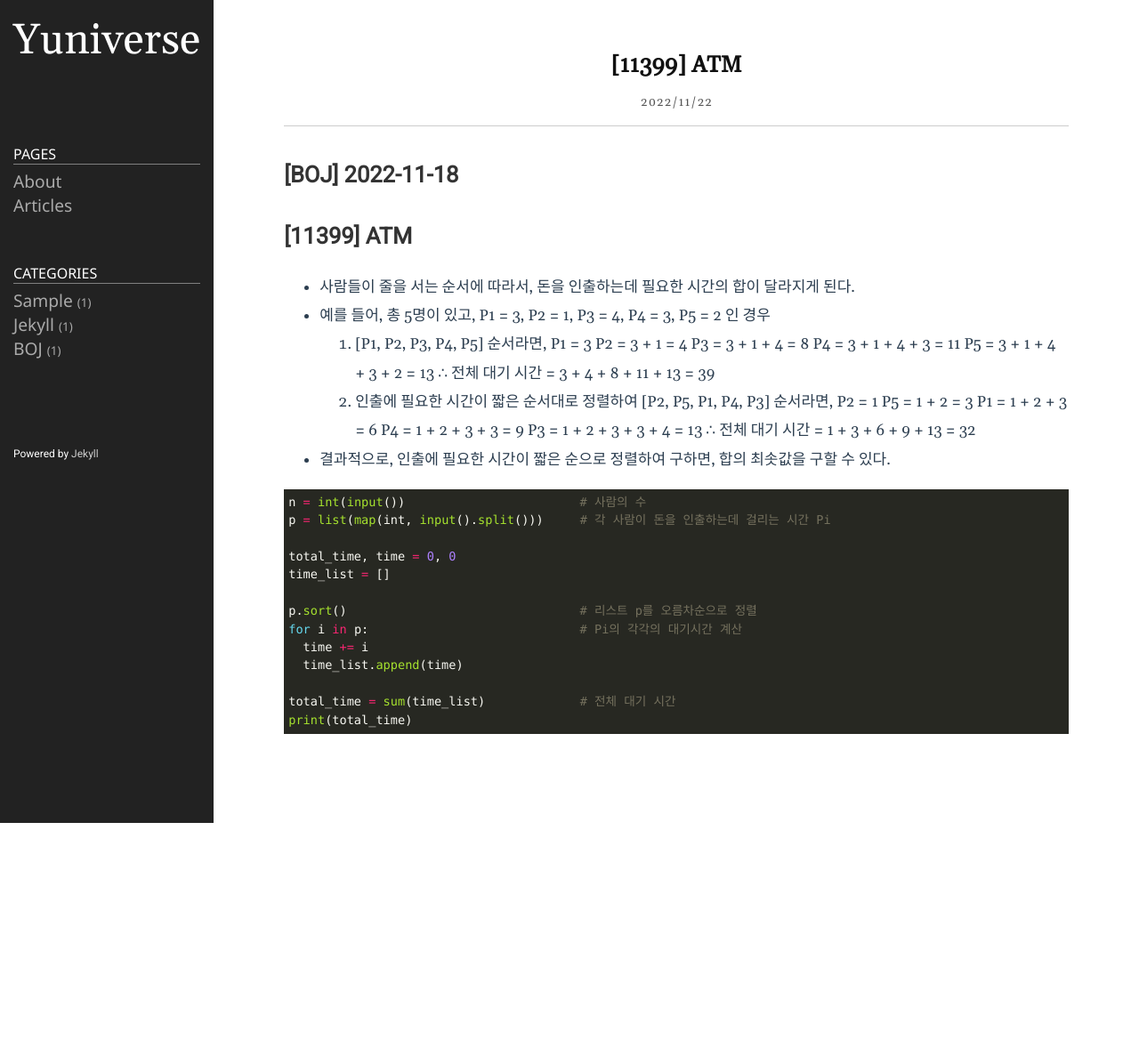
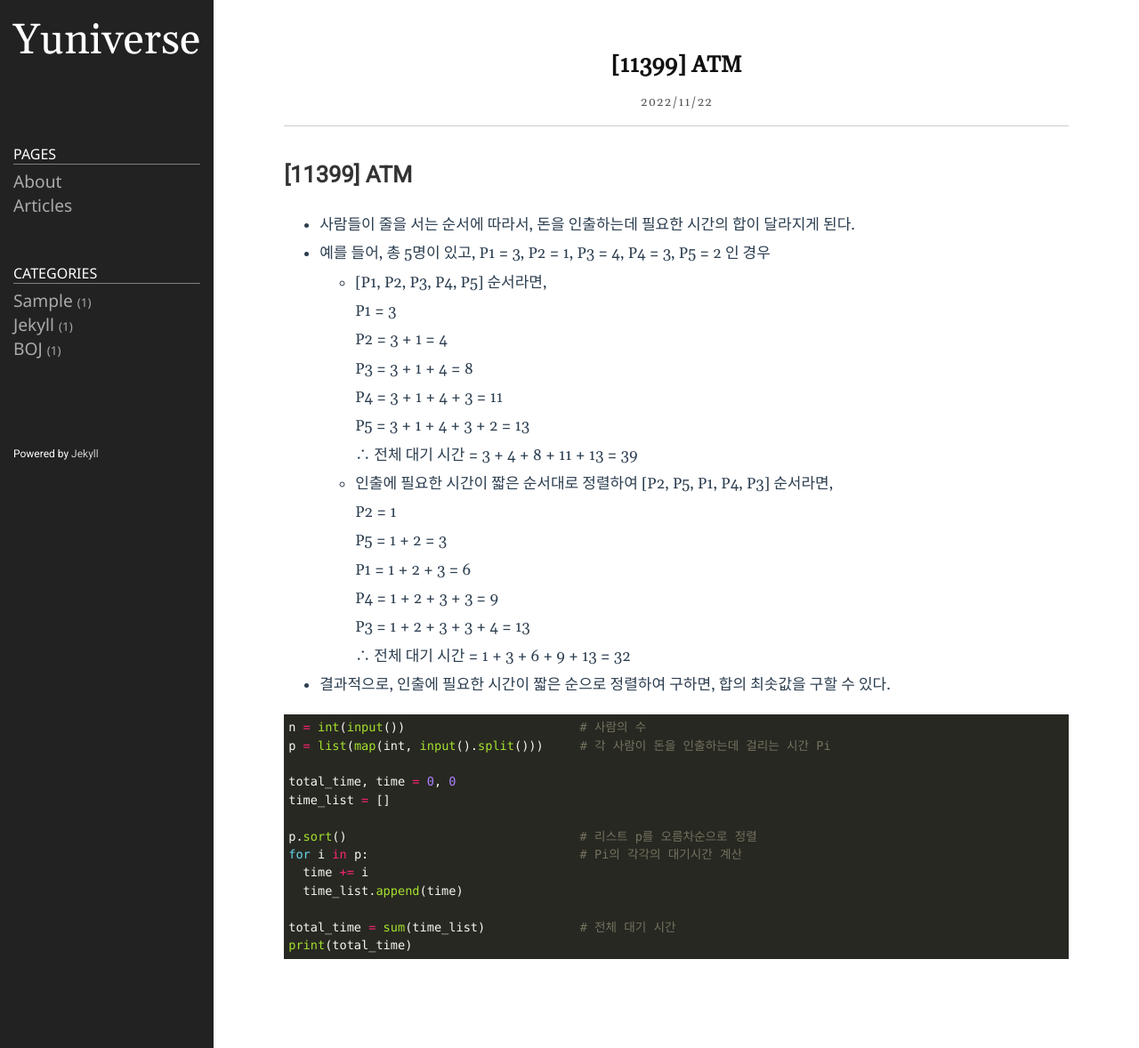
Before and after one commit to YujunWON/yujunwon.github.io, a Jekyll site: the page built from _posts/2022-11-22-boj-11399.md, in a window 1280 px wide. Shown: the whole page at 89% size. Built offline with Jekyll 4.4.1, drawn with Linux system fonts in a browser that asks for light colours; before the commit the page ends 925 px from its top, so only the background shows below that.

Commit message:
update file for readability

````diff
--- a/_posts/2022-11-22-boj-11399.md
+++ b/_posts/2022-11-22-boj-11399.md
@@ -5,28 +5,39 @@ title: "[11399] ATM"
 category: BOJ
 
 date: 2022-11-22
-last_modified_at: 2022-11-22
+last_modified: 2022-11-22
 ---
-
-# [BOJ] 2022-11-18
-
-## [11399] ATM
+# [11399] ATM
 - 사람들이 줄을 서는 순서에 따라서, 돈을 인출하는데 필요한 시간의 합이 달라지게 된다.
 - 예를 들어, 총 5명이 있고, P1 = 3, P2 = 1, P3 = 4, P4 = 3, P5 = 2 인 경우
-  1. [P1, P2, P3, P4, P5] 순서라면,
+  - [P1, P2, P3, P4, P5] 순서라면,
+
     P1 = 3
+
     P2 = 3 + 1 = 4
+
     P3 = 3 + 1 + 4 = 8
+
     P4 = 3 + 1 + 4 + 3 = 11
+
     P5 = 3 + 1 + 4 + 3 + 2 = 13
+
     ∴ 전체 대기 시간 = 3 + 4 + 8 + 11 + 13 = 39
-  2. 인출에 필요한 시간이 짧은 순서대로 정렬하여 [P2, P5, P1, P4, P3] 순서라면,
+
+  - 인출에 필요한 시간이 짧은 순서대로 정렬하여 [P2, P5, P1, P4, P3] 순서라면,
+
     P2 = 1
+
     P5 = 1 + 2 = 3
+
     P1 = 1 + 2 + 3 = 6
+
     P4 = 1 + 2 + 3 + 3 = 9
+
     P3 = 1 + 2 + 3 + 3 + 4 = 13
+
     ∴ 전체 대기 시간 = 1 + 3 + 6 + 9 + 13 = 32
+
 - 결과적으로, 인출에 필요한 시간이 짧은 순으로 정렬하여 구하면, 합의 최솟값을 구할 수 있다.
 
 ```python
````
